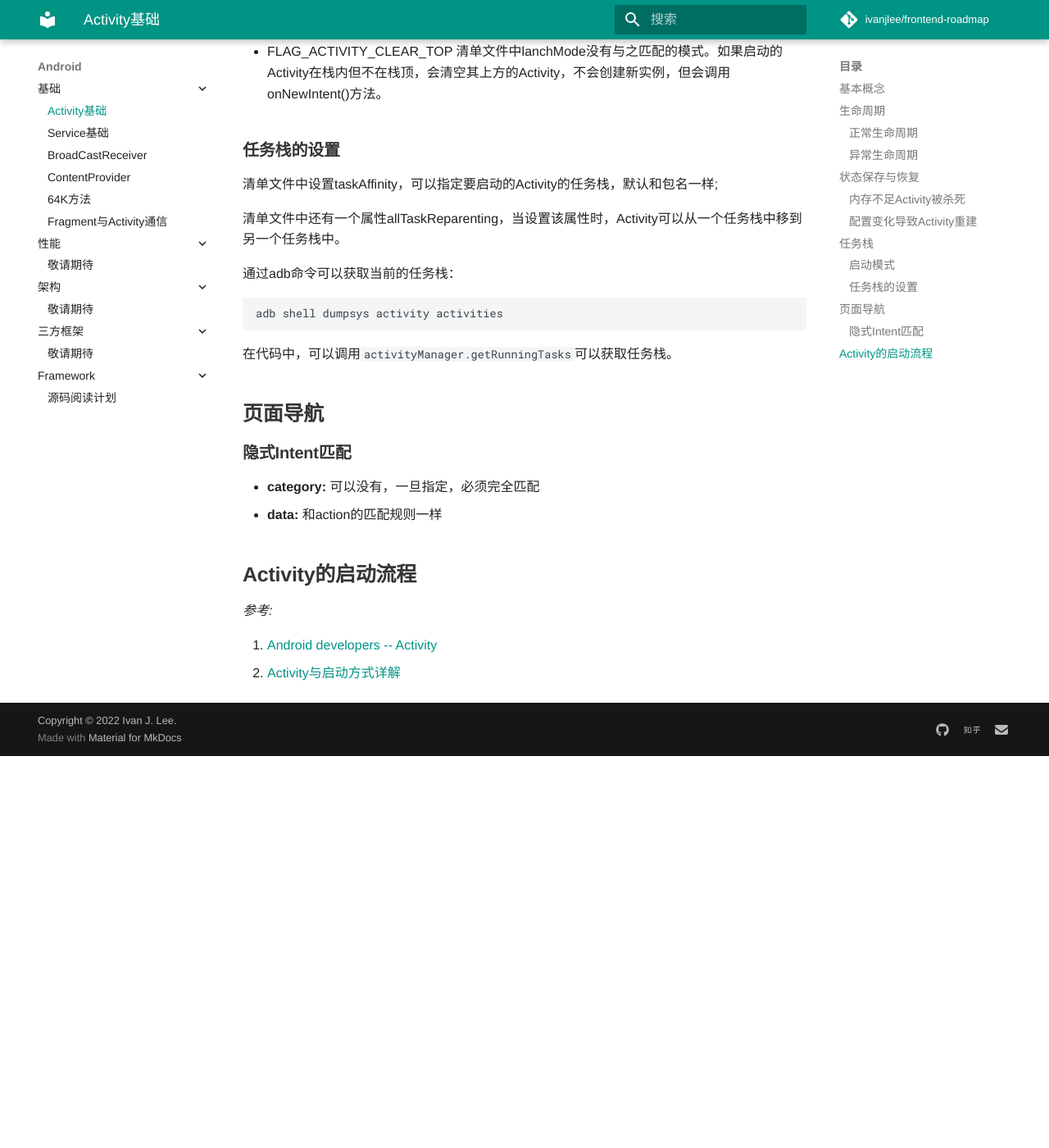
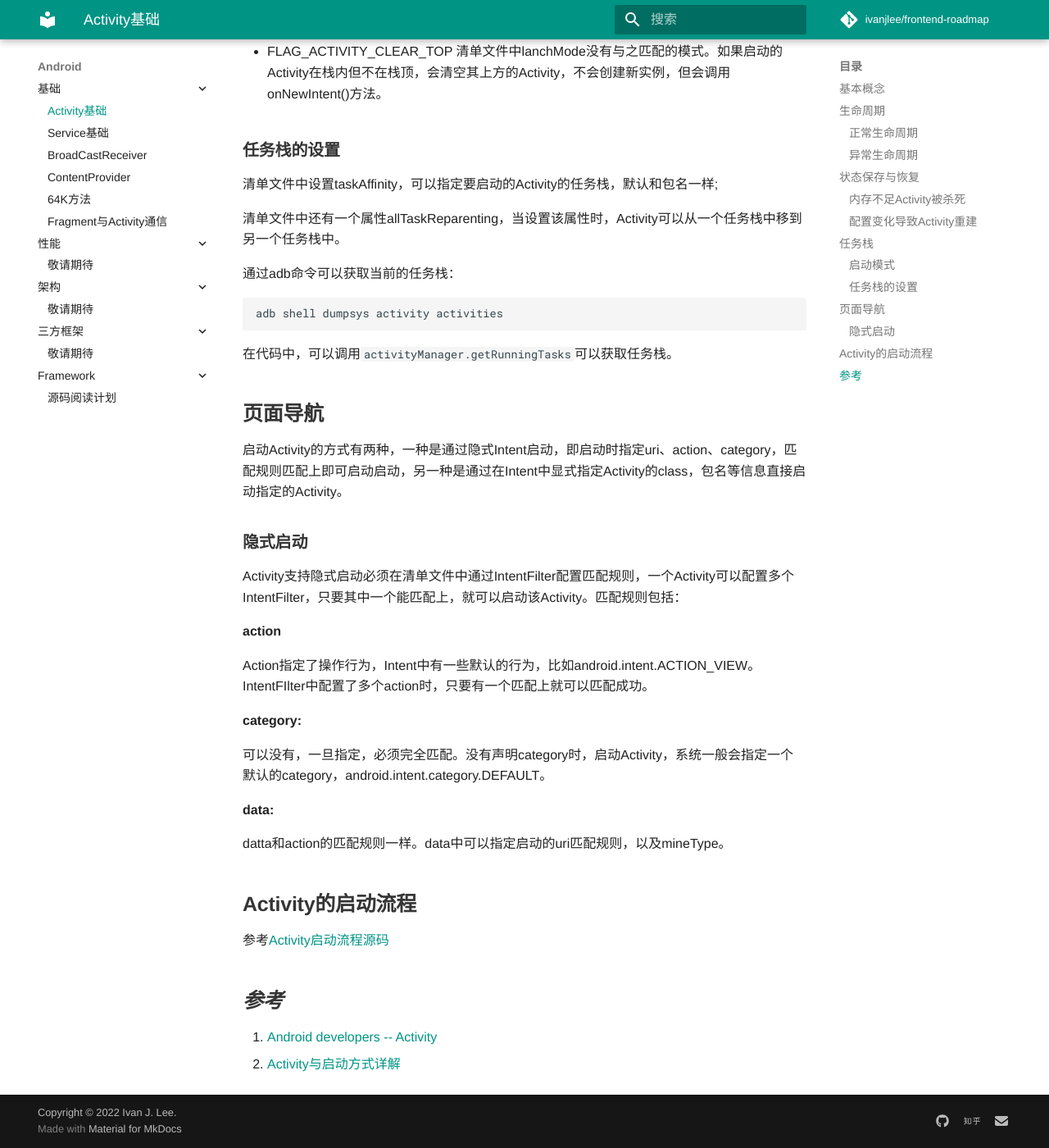
Before and after one commit to konokol/frontend-skill-tree, an MkDocs documentation site: the page built from docs/Android/1-Basic/Activity.md, in a window 1280 px wide and 1400 px high, scrolled down 5048 px. Shown: the whole window at 82% size. Built offline with MkDocs 1.6.1 and Material for MkDocs 9.7.7, drawn with Linux system fonts in a browser that asks for light colours; some web fonts are replaced; comment, search, counter and statistics services are not loaded; before the commit the page ends 5970 px from its top, so only the background shows below that.

Commit message:
add activity

```diff
--- a/docs/Android/1-Basic/Activity.md
+++ b/docs/Android/1-Basic/Activity.md
@@ -155,15 +155,30 @@ adb shell dumpsys activity activities
 
 ## 页面导航
 
-### 隐式Intent匹配
+启动Activity的方式有两种，一种是通过隐式Intent启动，即启动时指定uri、action、category，匹配规则匹配上即可启动启动，另一种是通过在Intent中显式指定Activity的class，包名等信息直接启动指定的Activity。
 
-- **category:**   可以没有，一旦指定，必须完全匹配
-- **data:**   和action的匹配规则一样
+### 隐式启动
+
+Activity支持隐式启动必须在清单文件中通过IntentFilter配置匹配规则，一个Activity可以配置多个IntentFilter，只要其中一个能匹配上，就可以启动该Activity。匹配规则包括：
+
+**action**
+
+Action指定了操作行为，Intent中有一些默认的行为，比如android.intent.ACTION_VIEW。IntentFIlter中配置了多个action时，只要有一个匹配上就可以匹配成功。
+
+**category:**
+
+可以没有，一旦指定，必须完全匹配。没有声明category时，启动Activity，系统一般会指定一个默认的category，android.intent.category.DEFAULT。
+
+**data:**
+
+datta和action的匹配规则一样。data中可以指定启动的uri匹配规则，以及mineType。
 
 
 ## Activity的启动流程
 
-*参考:*
+参考[Activity启动流程源码](../5-Framework/Activity-source-code.md)
+
+## *参考*
 
  1. [Android developers -- Activity](https://developer.android.google.cn/guide/components/activities/intro-activities)
  2. [Activity与启动方式详解](http://blog.csdn.net/singwhatiwanna/article/details/9294285)
--- /dev/null
+++ b/docs/Android/5-Framework/Activity-source-code.md
@@ -0,0 +1 @@
+# Activity的启动流程
```
